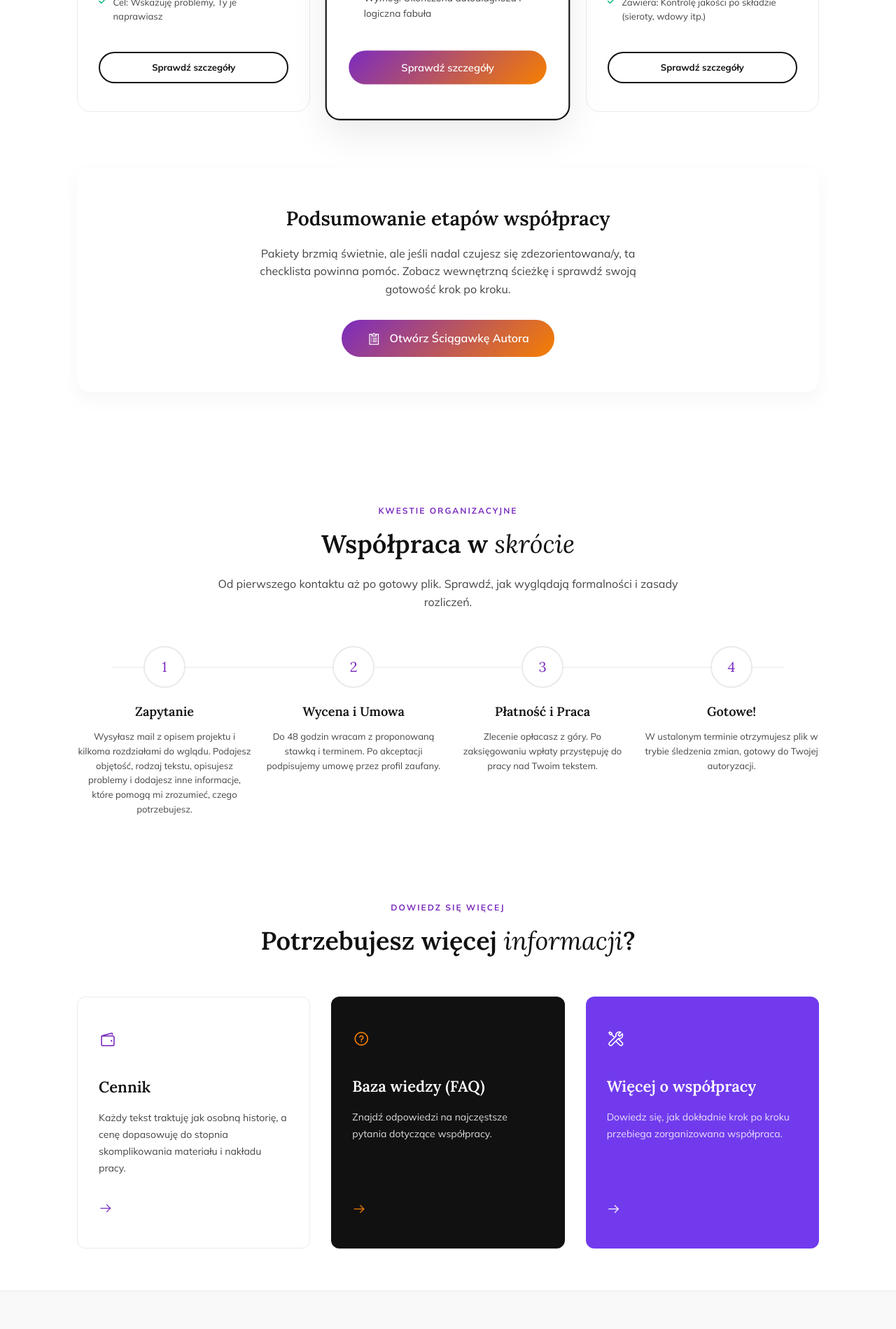
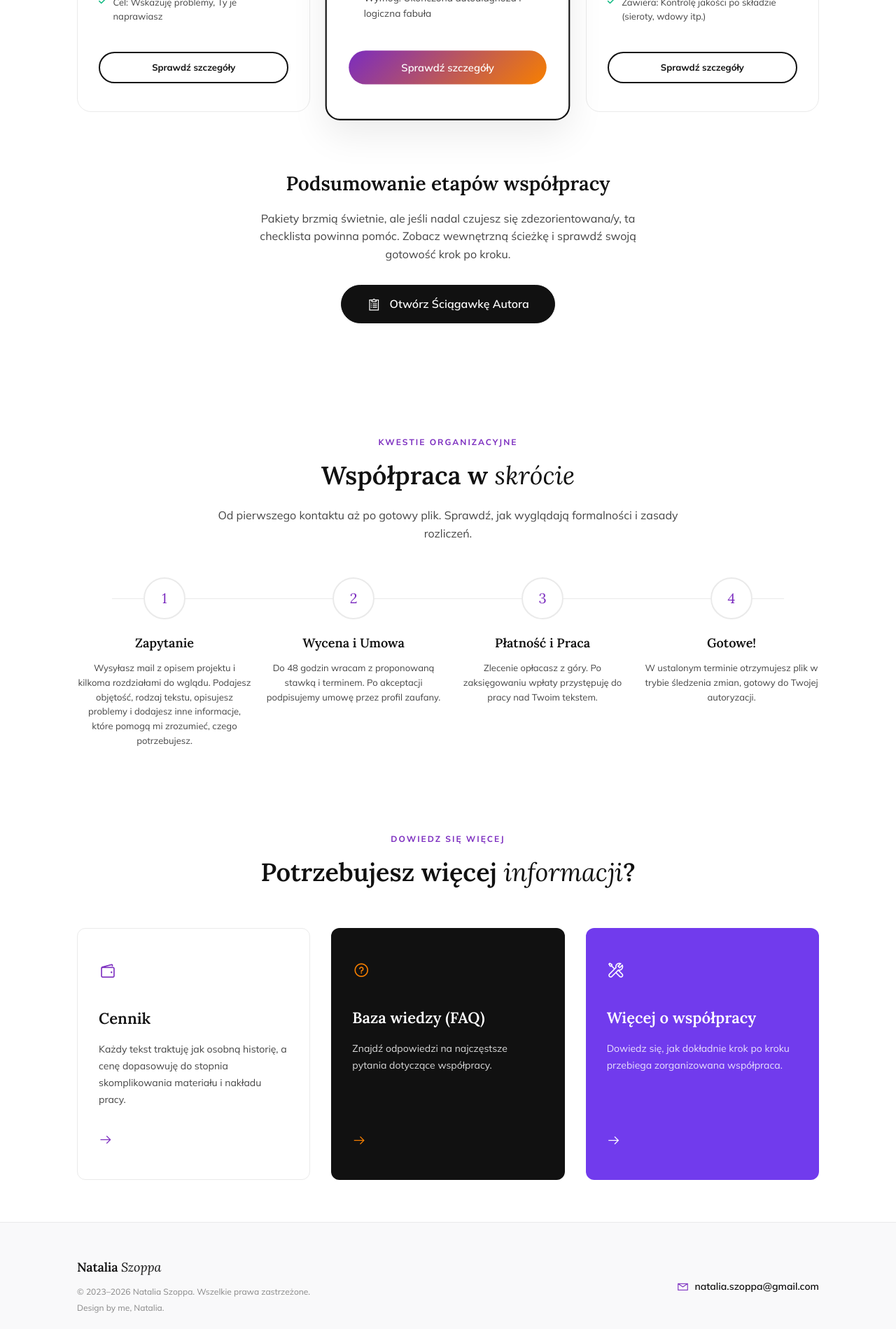
Before and after one commit to Bonnie00726/nataliaszoppa, a Jekyll site: the page built from oferta.html, in a window 1280 px wide. Shown: the part 4389-6288 px from the top of the page at 70% size. Built offline with Jekyll 4.4.1, drawn with Linux system fonts in a browser that asks for light colours.

Commit message:
Update oferta.html

```diff
--- a/oferta.html
+++ b/oferta.html
@@ -470,18 +470,15 @@ title: Oferta - Zobacz, jak mogę Ci pomóc
         </div>
     </section>
 
-   <!-- BANER: PODSUMOWANIE ETAPÓW (JASNY, WYŚRODKOWANY, BEZ KÓŁKA) -->
-    <section style="margin: 80px 0;">
-        <div style="background: #ffffff; border-radius: 20px; padding: 50px 40px; text-align: center; color: var(--text-black); box-shadow: 0 10px 30px rgba(0,0,0,0.04); position: relative;">
-
-            <h2 style="font-family: 'Lora', serif; font-size: 28px; margin-bottom: 15px;">Podsumowanie etapów współpracy</h2>
+   <!-- BANER: PODSUMOWANIE ETAPÓW (PŁASKI, CZARNY PRZYCISK) -->
+<section style="margin: 80px 0; text-align: center; padding: 0 20px;">
+    <h2 style="font-family: 'Lora', serif; font-size: 28px; margin-bottom: 15px; color: var(--text-black);">Podsumowanie etapów współpracy</h2>
     <p style="font-size: 16px; color: var(--text-gray); max-width: 600px; margin: 0 auto 30px auto; line-height: 1.6;">
         Pakiety brzmią świetnie, ale jeśli nadal czujesz się zdezorientowana/y, ta checklista powinna pomóc. Zobacz wewnętrzną ścieżkę i sprawdź swoją gotowość krok po kroku.
     </p>
-            <a href="#" class="btn-gradient" onclick="openModal('modal-sciagawka'); return false;" style="display: inline-block; padding: 14px 36px; font-size: 16px; text-decoration: none; border-radius: 100px;">
+    <a href="#" onclick="openModal('modal-sciagawka'); return false;" style="background: #111111; color: #ffffff; display: inline-block; padding: 14px 36px; font-size: 16px; text-decoration: none; border-radius: 100px; font-weight: 600; border: 1px solid #111111;">
         <i class="las la-clipboard-list" style="margin-right: 8px; font-size: 20px; vertical-align: middle;"></i> Otwórz Ściągawkę Autora
     </a>
-        </div>
 </section>
 
   <section style="padding-top: 80px; margin-top: 40px;">
```
Lines whose indentation alone changed are shown as unchanged.
